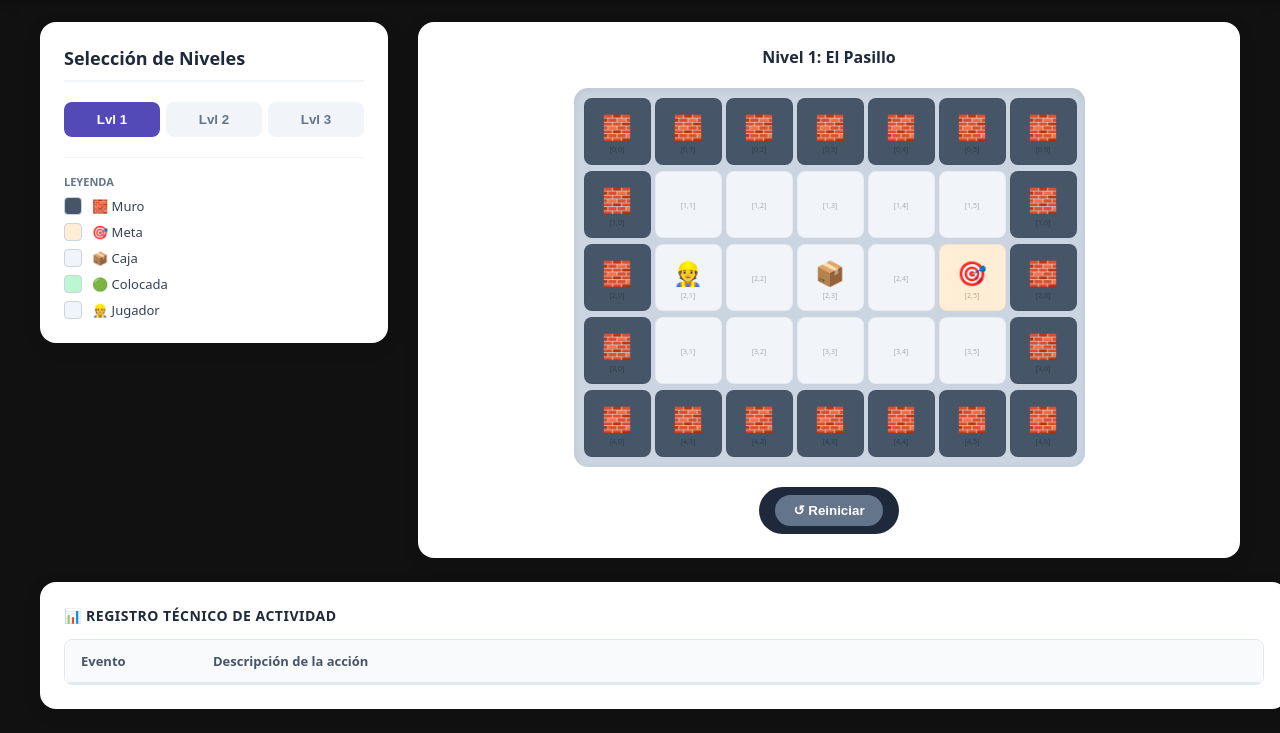
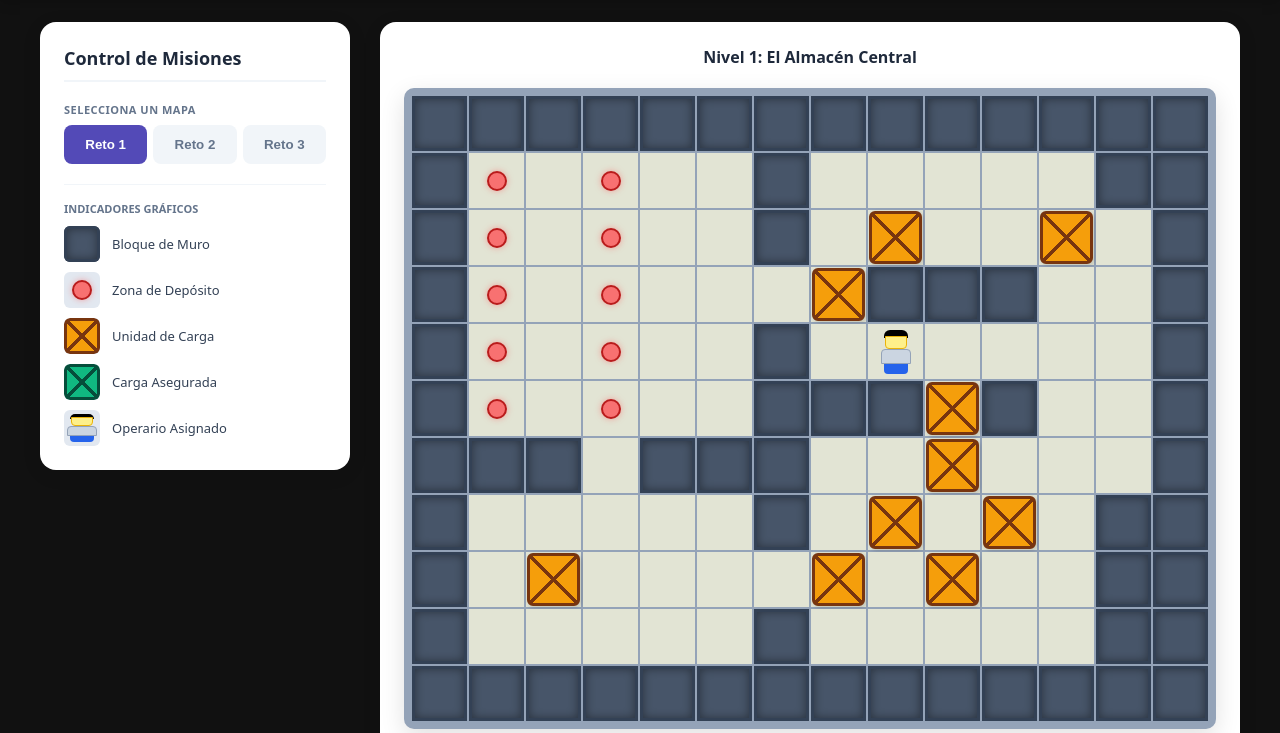
Before and after one commit to Ljckw2e/Proyecto-01-IA, an Astro site: page / in a window 1280 px wide. Both pictures are taken after a click on the button "Búsqueda Informada (Sokoban)". Shown: the part 67-800 px from the top of the page. Built offline with nearby package versions, Linux system fonts and the light colour scheme; Astro itself is replaced by a stand-in of ours.

Commit message:
Update SokobanViz.jsx

```diff
--- a/src/components/Tableros/SokobanViz.jsx
+++ b/src/components/Tableros/SokobanViz.jsx
@@ -1,49 +1,56 @@
 import { useState, useEffect, useRef, useCallback } from "react";
 
-const CELL_BASE = {
-  W: { bg: "#475569", label: "🧱" },
-  T: { bg: "#ffedd5", label: "🎯" },
-  F: { bg: "#f1f5f9", label: "" },
-};
-
-// 🗺️ NIVELES REDISEÑADOS CON MAYOR DIFICULTAD
+// ──────────────────────────────────────────────
+// CONFIGURACIÓN DE LOS 3 NIVELES REALES (IMÁGENES)
+// ──────────────────────────────────────────────
 const PRESET_LEVELS = {
   1: {
-    name: "Nivel 1: El Pasillo",
-    rows: 5, cols: 7,
+    name: "Nivel 1: El Almacén Central",
+    rows: 11, cols: 14,
     grid: [
-      ['W', 'W', 'W', 'W', 'W', 'W', 'W'],
-      ['W', 'F', 'F', 'F', 'F', 'F', 'W'],
-      ['W', 'P', 'F', 'B', 'F', 'T', 'W'],
-      ['W', 'F', 'F', 'F', 'F', 'F', 'W'],
-      ['W', 'W', 'W', 'W', 'W', 'W', 'W']
+      ['W','W','W','W','W','W','W','W','W','W','W','W','W','W'],
+      ['W','T','F','T','F','F','W','F','F','F','F','F','W','W'],
+      ['W','T','F','T','F','F','W','F','B','F','F','B','F','W'],
+      ['W','T','F','T','F','F','F','B','W','W','W','F','F','W'],
+      ['W','T','F','T','F','F','W','F','P','F','F','F','F','W'],
+      ['W','T','F','T','F','F','W','W','W','B','W','F','F','W'],
+      ['W','W','W','F','W','W','W','F','F','B','F','F','F','W'],
+      ['W','F','F','F','F','F','W','F','B','F','B','F','W','W'],
+      ['W','F','B','F','F','F','F','B','F','B','F','F','W','W'],
+      ['W','F','F','F','F','F','W','F','F','F','F','F','W','W'],
+      ['W','W','W','W','W','W','W','W','W','W','W','W','W','W']
     ]
   },
   2: {
-    name: "Nivel 2: Gestión de Almacen",
-    rows: 7, cols: 8,
+    name: "Nivel 2: Canales de Distribución",
+    rows: 10, cols: 15,
     grid: [
-      ['W', 'W', 'W', 'W', 'W', 'W', 'W', 'W'],
-      ['W', 'T', 'F', 'F', 'W', 'F', 'F', 'W'],
-      ['W', 'T', 'B', 'F', 'F', 'B', 'F', 'W'],
-      ['W', 'W', 'F', 'W', 'W', 'F', 'F', 'W'],
-      ['W', 'F', 'F', 'F', 'B', 'F', 'F', 'W'],
-      ['W', 'F', 'P', 'F', 'T', 'F', 'F', 'W'],
-      ['W', 'W', 'W', 'W', 'W', 'W', 'W', 'W']
+      ['W','W','W','W','W','W','W','W','W','W','W','W','W','W','W'],
+      ['W','F','F','F','F','F','W','F','F','F','F','F','P','W','W'],
+      ['W','F','F','F','F','F','W','F','B','F','B','F','F','W','W'],
+      ['W','F','F','F','F','F','W','F','B','F','F','B','F','W','W'],
+      ['W','F','F','F','F','F','F','F','B','F','B','F','F','W','W'],
+      ['W','W','W','W','W','W','W','F','B','F','F','F','F','W','W'],
+      ['W','T','T','T','T','F','W','F','B','W','W','F','F','W','W'],
+      ['W','F','T','T','T','F','F','B','F','F','B','F','F','W','W'],
+      ['W','T','T','T','F','F','W','F','F','B','F','F','F','W','W'],
+      ['W','W','W','W','W','W','W','W','W','W','W','W','W','W','W']
     ]
   },
   3: {
-    name: "Nivel 3: El Laberinto de Cajas",
-    rows: 8, cols: 9,
+    name: "Nivel 3: El Gran Reto de Cajas",
+    rows: 10, cols: 13,
     grid: [
-      ['W', 'W', 'W', 'W', 'W', 'W', 'W', 'W', 'W'],
-      ['W', 'F', 'F', 'F', 'F', 'W', 'T', 'T', 'W'],
-      ['W', 'F', 'B', 'F', 'F', 'W', 'T', 'T', 'W'],
-      ['W', 'W', 'W', 'F', 'B', 'F', 'F', 'F', 'W'],
-      ['W', 'F', 'F', 'F', 'P', 'F', 'W', 'F', 'W'],
-      ['W', 'F', 'B', 'F', 'B', 'F', 'W', 'F', 'W'],
-      ['W', 'F', 'F', 'F', 'F', 'F', 'F', 'F', 'W'],
-      ['W', 'W', 'W', 'W', 'W', 'W', 'W', 'W', 'W']
+      ['W','W','W','W','W','W','W','W','W','W','W','W','W'],
+      ['W','T','F','T','F','W','F','F','F','P','F','W','W'],
+      ['W','T','F','T','F','F','F','F','B','B','F','W','W'],
+      ['W','T','F','T','F','W','F','F','F','B','F','W','W'],
+      ['W','T','F','T','F','W','F','F','F','B','F','W','W'],
+      ['W','T','F','T','F','W','B','F','B','F','F','W','W'],
+      ['W','W','W','F','W','W','F','B','F','F','F','W','W'],
+      ['W','F','F','F','F','F','F','F','B','F','B','F','W','W'],
+      ['W','F','F','F','F','W','B','F','F','B','F','F','W','W'],
+      ['W','W','W','W','W','W','W','W','W','W','W','W','W']
     ]
   }
 };
@@ -65,22 +72,23 @@ export default function SokobanViz() {
     setCols(lvl.cols);
     setGridMap(lvl.grid.map(row => [...row]));
     setGameWon(false);
-    setManualLogs([`Sistema iniciado. Reto #${lvlNum} cargado correctamente.`]);
+    setManualLogs([`Nivel ${lvlNum} cargado de forma correcta.`]);
   };
 
-  // Auto-scroll para la tabla de abajo
   useEffect(() => {
     if (tableContainerRef.current) {
       tableContainerRef.current.scrollTop = tableContainerRef.current.scrollHeight;
     }
   }, [manualLogs]);
 
+  // Motor de física y lógica de movimiento manual
   const moverJugador = useCallback((dr, dc) => {
     if (gameWon) return;
 
     setGridMap((prevMap) => {
       const nuevoMapa = prevMap.map(row => [...row]);
       let pr = -1, pc = -1;
+
       for (let r = 0; r < rows; r++) {
         for (let c = 0; c < cols; c++) {
           if (nuevoMapa[r][c] === 'P' || nuevoMapa[r][c] === 'M') { pr = r; pc = c; break; }
@@ -99,7 +107,7 @@ export default function SokobanViz() {
       if (celdaDestino === 'F' || celdaDestino === 'T') {
         nuevoMapa[pr][pc] = origenEraMeta ? 'T' : 'F';
         nuevoMapa[tr][tc] = (celdaDestino === 'T') ? 'M' : 'P';
-        setManualLogs(prev => [...prev, `Desplazamiento manual hacia coordenadas [${tr}, ${tc}]`]);
+        setManualLogs(prev => [...prev, `Desplazamiento del operario a las coordenadas [${tr}, ${tc}]`]);
         return nuevoMapa;
       }
 
@@ -112,13 +120,16 @@ export default function SokobanViz() {
           nuevoMapa[dR][dC] = (celdaDetras === 'T') ? 'X' : 'B';
           nuevoMapa[pr][pc] = origenEraMeta ? 'T' : 'F';
           nuevoMapa[tr][tc] = (celdaDestino === 'X') ? 'M' : 'P';
-          setManualLogs(prev => [...prev, `Unidad de carga desplazada a posicion [${dR}, ${dC}]`]);
+          setManualLogs(prev => [...prev, `Bloque de carga empujado hacia la posicion [${dR}, ${dC}]`]);
 
           let victoria = true;
           for (let i = 0; i < rows; i++) {
             for (let j = 0; j < cols; j++) { if (nuevoMapa[i][j] === 'B') victoria = false; }
           }
-          if (victoria) { setGameWon(true); setManualLogs(prev => [...prev, "PROTOCOLOS CUMPLIDOS: Almacen optimizado con exito."]); }
+          if (victoria) {
+            setGameWon(true);
+            setManualLogs(prev => [...prev, "Estatus finalizado: Todas las cajas se encuentran en sus destinos."]);
+          }
           return nuevoMapa;
         }
       }
@@ -141,48 +152,122 @@ export default function SokobanViz() {
     return () => window.removeEventListener("keydown", handleKeyDown);
   }, [moverJugador]);
 
-  const renderCellContent = (row, col, cellBaseType) => {
-    if (cellBaseType === 'P' || cellBaseType === 'M') return "👷";
-    if (cellBaseType === 'B') return "📦";
-    if (cellBaseType === 'X') return "🟢";
-    return CELL_BASE[cellBaseType]?.label ?? "";
+  // ──────────────────────────────────────────────
+  // RENDERIZADO VISUAL EXCLUSIVO CON CSS (SIN EMOJIS)
+  // ──────────────────────────────────────────────
+  const renderCellGraphic = (cellType) => {
+    const boxXLine = {
+      position: "absolute", width: "100%", height: "100%", top: 0, left: 0,
+      backgroundImage: "linear-gradient(to top right, transparent calc(50% - 2px), #78350f calc(50% - 2px), #78350f calc(50% + 2px), transparent calc(50% + 2px)), linear-gradient(to top left, transparent calc(50% - 2px), #78350f calc(50% - 2px), #78350f calc(50% + 2px), transparent calc(50% + 2px))"
+    };
+
+    switch (cellType) {
+      case 'W': // 🧱 Muro perimetral texturizado
+        return (
+          <div style={{ width: "100%", height: "100%", background: "#475569", border: "3px solid #334155", boxSizing: "border-box", boxShadow: "inset 0 0 10px rgba(0,0,0,0.4)" }} />
+        );
+      case 'B': // 📦 Caja de Madera Suelta
+        return (
+          <div style={{ width: "85%", height: "85%", background: "#f59e0b", border: "3px solid #78350f", borderRadius: "6px", position: "relative", boxShadow: "2px 2px 5px rgba(0,0,0,0.15)" }}>
+            <div style={boxXLine} />
+          </div>
+        );
+      case 'X': // 🟢 Caja Colocada con Éxito
+        return (
+          <div style={{ width: "85%", height: "85%", background: "#10b981", border: "3px solid #064e3b", borderRadius: "6px", position: "relative", boxShadow: "0 0 8px rgba(16,185,129,0.5)" }}>
+            <div style={{ ...boxXLine, backgroundImage: "linear-gradient(to top right, transparent calc(50% - 2px), #064e3b calc(50% - 2px), #064e3b calc(50% + 2px), transparent calc(50% + 2px)), linear-gradient(to top left, transparent calc(50% - 2px), #064e3b calc(50% - 2px), #064e3b calc(50% + 2px), transparent calc(50% + 2px))" }} />
+          </div>
+        );
+      case 'T': // 🎯 Objetivo / Meta Vacía
+        return (
+          <div style={{ width: "16px", height: "16px", background: "#f87171", borderRadius: "50%", border: "2px solid #b91c1c", boxShadow: "0 0 6px rgba(248,113,113,0.6)" }} />
+        );
+      case 'P': // 👷 Jugador sobre Suelo Común
+      case 'M': // 👷 Jugador sobre un Objetivo
+        return (
+          <div style={{ width: "80%", height: "80%", display: "flex", flexDirection: "column", alignItems: "center", position: "relative" }}>
+            {/* Cabello */}
+            <div style={{ width: "24px", height: "12px", background: "#000", borderRadius: "6px 6px 0 0" }} />
+            {/* Rostro */}
+            <div style={{ width: "20px", height: "16px", background: "#fef08a", borderRadius: "0 0 4px 4px", border: "1px solid #eab308", marginTop: "-2px" }} />
+            {/* Camisa */}
+            <div style={{ width: "28px", height: "18px", background: "#cbd5e1", borderRadius: "4px 4px 0 0", border: "1px solid #94a3b8" }} />
+            {/* Pantalón */}
+            <div style={{ width: "24px", height: "14px", background: "#2563eb", borderRadius: "0 0 4px 4px" }} />
+          </div>
+        );
+      default:
+        return null;
+    }
   };
 
   return (
     <div style={{ display: "flex", flexDirection: "column", gap: "24px", width: "100%", maxWidth: "1400px", margin: "0 auto", boxSizing: "border-box" }}>
 
-      {/* SECCIÓN SUPERIOR */}
+      {/* SECCIÓN SUPERIOR: CONFIGURACIÓN + TABLERO INTERACTIVO */}
       <div style={{ display: "flex", gap: "30px", width: "100%", alignItems: "flex-start" }}>
 
-        {/* PANEL LATERAL */}
-        <div style={{ width: "300px", background: "#ffffff", padding: "24px", borderRadius: "16px", boxShadow: "0 4px 20px rgba(0,0,0,0.08)", display: "flex", flexDirection: "column", gap: "20px" }}>
-          <h3 style={{ margin: "0", color: "#1e293b", fontSize: "18px", borderBottom: "2px solid #f1f5f9", paddingBottom: "10px" }}>Selección de Niveles</h3>
-          <div style={{ display: "flex", flexWrap: "wrap", gap: "6px" }}>
-            {[1, 2, 3].map((num) => (
-              <button key={num} onClick={() => cargarNivel(num)} style={{ flex: "1 1 30%", padding: "10px", borderRadius: "8px", border: "none", fontWeight: "bold", cursor: "pointer", background: currentLevel === num ? "#534AB7" : "#f1f5f9", color: currentLevel === num ? "#fff" : "#64748b", transition: "all 0.2s" }}>Lvl {num}</button>
-            ))}
+        {/* COLUMNA 1: CONFIGURACIÓN */}
+        <div style={{ width: "320px", background: "#ffffff", padding: "24px", borderRadius: "16px", boxShadow: "0 4px 20px rgba(0,0,0,0.08)", display: "flex", flexDirection: "column", gap: "20px" }}>
+          <h3 style={{ margin: "0", color: "#1e293b", fontSize: "18px", borderBottom: "2px solid #f1f5f9", paddingBottom: "10px" }}>
+            Control de Misiones
+          </h3>
+
+          {/* Selector de Niveles */}
+          <div style={{ display: "flex", flexDirection: "column", gap: "8px" }}>
+            <span style={{ fontSize: "11px", fontWeight: "700", color: "#64748b", letterSpacing: "0.5px" }}>SELECCIONA UN MAPA</span>
+            <div style={{ display: "flex", gap: "6px" }}>
+              {[1, 2, 3].map((num) => (
+                <button
+                  key={num}
+                  onClick={() => cargarNivel(num)}
+                  style={{
+                    flex: 1, padding: "12px 10px", borderRadius: "8px", border: "none", fontWeight: "bold", cursor: "pointer",
+                    background: currentLevel === num ? "#534AB7" : "#f1f5f9",
+                    color: currentLevel === num ? "#fff" : "#64748b",
+                    transition: "all 0.2s"
+                  }}
+                >
+                  Reto {num}
+                </button>
+              ))}
+            </div>
           </div>
-          <div style={{ display: "flex", flexDirection: "column", gap: "8px", borderTop: "1px solid #f1f5f9", paddingTop: "16px" }}>
-            <span style={{ fontSize: "11px", fontWeight: "700", color: "#64748b" }}>LEYENDA</span>
-            {[ ["#475569", "🧱 Muro"], ["#ffedd5", "🎯 Meta"], ["#f1f5f9", "📦 Caja"], ["#bbf7d0", "🟢 Colocada"], ["#f1f5f9", "👷 Jugador"] ].map(([color, label]) => (
-              <div key={label} style={{ display: "flex", alignItems: "center", gap: "10px", fontSize: "13px", color: "#334155" }}>
-                <div style={{ width: "16px", height: "16px", borderRadius: "4px", background: color, border: "1px solid #cbd5e1" }} />{label}
+
+          {/* Leyenda Técnica */}
+          <div style={{ display: "flex", flexDirection: "column", gap: "10px", borderTop: "1px solid #f1f5f9", paddingTop: "16px" }}>
+            <span style={{ fontSize: "11px", fontWeight: "700", color: "#64748b" }}>INDICADORES GRÁFICOS</span>
+            {[
+              { type: 'W', label: "Bloque de Muro" },
+              { type: 'T', label: "Zona de Depósito" },
+              { type: 'B', label: "Unidad de Carga" },
+              { type: 'X', label: "Carga Asegurada" },
+              { type: 'P', label: "Operario Asignado" }
+            ].map((item) => (
+              <div key={item.label} style={{ display: "flex", alignItems: "center", gap: "12px", fontSize: "13px", color: "#334155" }}>
+                <div style={{ width: "36px", height: "36px", background: item.type === 'W' ? 'transparent' : "#e2e8f0", borderRadius: "6px", display: "flex", alignItems: "center", justifyContent: "center", overflow: "hidden" }}>
+                  {renderCellGraphic(item.type)}
+                </div>
+                <span>{item.label}</span>
               </div>
             ))}
           </div>
         </div>
 
-        {/* TABLERO CENTRAL */}
-        <div style={{ flex: "1", background: "#ffffff", padding: "24px", borderRadius: "16px", boxShadow: "0 4px 20px rgba(0,0,0,0.08)", display: "flex", flexDirection: "column", alignItems: "center", justifyContent: "flex-start", gap: "20px" }}>
+        {/* COLUMNA 2: TABLERO ARCADE PRINCIPAL */}
+        <div style={{
+          flex: "1", background: "#ffffff", padding: "24px", borderRadius: "16px", boxShadow: "0 4px 20px rgba(0,0,0,0.08)",
+          display: "flex", flexDirection: "column", alignItems: "center", justifyContent: "flex-start", gap: "20px"
+        }}>
           <div style={{ fontWeight: "bold", color: "#1e293b", fontSize: "16px" }}>{PRESET_LEVELS[currentLevel].name}</div>
 
           {gameWon && (
-            <div style={{ display: "flex", flexDirection: "column", alignItems: "center", gap: "12px", background: "#dcfce7", padding: "15px 30px", borderRadius: "16px", border: "1px solid #bbf7d0" }}>
-              <span style={{ color: "#15803d", fontWeight: "bold" }}>🏆 ¡Nivel completado con éxito!</span>
+            <div style={{ display: "flex", flexDirection: "column", alignItems: "center", gap: "12px", background: "#dcfce7", padding: "15px 35px", borderRadius: "16px", border: "1px solid #bbf7d0" }}>
+              <span style={{ color: "#15803d", fontWeight: "bold" }}>Misión cumplida de manera exitosa</span>
               {currentLevel < 3 && (
                 <button
                   onClick={() => cargarNivel(currentLevel + 1)}
-                  style={{ padding: "8px 20px", background: "#15803d", color: "white", border: "none", borderRadius: "20px", fontWeight: "bold", cursor: "pointer", boxShadow: "0 4px 10px rgba(21,128,61,0.3)" }}
+                  style={{ padding: "10px 24px", background: "#15803d", color: "white", border: "none", borderRadius: "20px", fontWeight: "bold", cursor: "pointer", boxShadow: "0 4px 10px rgba(21,128,61,0.25)" }}
                 >
                   Siguiente Nivel →
                 </button>
@@ -190,35 +275,57 @@ export default function SokobanViz() {
             </div>
           )}
 
-          <div style={{ display: "grid", gridTemplateColumns: `repeat(${cols}, 65px)`, gap: "6px", background: "#cbd5e1", padding: "10px", borderRadius: "14px", boxShadow: "inset 0 2px 8px rgba(0,0,0,0.08)" }}>
+          {/* Tablero dinámico auto-ajustado */}
+          <div style={{
+            display: "grid",
+            gridTemplateColumns: `repeat(${cols}, 55px)`,
+            gap: "2px",
+            background: "#94a3b8",
+            padding: "8px",
+            borderRadius: "10px",
+            boxShadow: "0 8px 24px rgba(0,0,0,0.12)"
+          }}>
             {gridMap.flat().map((cell, pos) => {
               const r = Math.floor(pos / cols), c = pos % cols;
-              let bg = CELL_BASE[cell]?.bg ?? "#f1f5f9";
-              if (['P','B','M','X'].includes(cell)) bg = (cell === 'M') ? "#ffedd5" : (cell === 'X') ? "#bbf7d0" : "#f1f5f9";
+
+              // El suelo por defecto toma el color arenoso/beige de la captura
+              let cellBg = "#e2e4d4";
+              if (cell === 'W') cellBg = "#475569";
+
               return (
-                <div key={pos} style={{ width: "65px", height: "65px", background: bg, display: "flex", flexDirection: "column", justifyContent: "center", alignItems: "center", fontSize: "24px", borderRadius: "8px", border: "1px solid rgba(0,0,0,0.04)" }}>
-                  {renderCellContent(r, c, cell)}
-                  <span style={{ fontSize: "7px", opacity: 0.3, marginTop: "2px", color: "#000" }}>{`[${r},${c}]`}</span>
+                <div
+                  key={pos}
+                  style={{
+                    width: "55px", height: "55px", background: cellBg,
+                    display: "flex", alignItems: "center", justifyContent: "center",
+                    position: "relative"
+                  }}
+                >
+                  {renderCellGraphic(cell)}
                 </div>
               );
             })}
           </div>
 
           <div style={{ display: "flex", gap: "8px", background: "#1e293b", padding: "8px 16px", borderRadius: "30px" }}>
-            <button onClick={() => cargarNivel(currentLevel)} style={{ padding: "8px 18px", background: "#64748b", color: "white", border: "none", borderRadius: "20px", fontWeight: "bold", cursor: "pointer" }}>↺ Reiniciar</button>
+            <button onClick={() => cargarNivel(currentLevel)} style={{ padding: "8px 18px", background: "#64748b", color: "white", border: "none", borderRadius: "20px", fontWeight: "bold", cursor: "pointer" }}>
+              ↺ Reiniciar Mapa
+            </button>
           </div>
         </div>
       </div>
 
-      {/* TABLA DE PASOS INFERIOR */}
+      {/* SECCIÓN INFERIOR: TABLA TÉCNICA DE AUDITORÍA */}
       <div style={{ width: "100%", background: "#ffffff", padding: "24px", borderRadius: "16px", boxShadow: "0 4px 20px rgba(0,0,0,0.08)", display: "flex", flexDirection: "column", gap: "14px" }}>
-        <h4 style={{ margin: "0", color: "#1e293b", fontSize: "14px", fontWeight: "700", letterSpacing: "0.5px" }}>📊 REGISTRO TÉCNICO DE ACTIVIDAD</h4>
-        <div ref={tableContainerRef} style={{ maxHeight: "250px", overflowY: "auto", borderRadius: "8px", border: "1px solid #e2e8f0" }}>
+        <h4 style={{ margin: "0", color: "#1e293b", fontSize: "14px", fontWeight: "700", letterSpacing: "0.5px" }}>
+          📊 REGISTRO DE TRÁNSITO EN TIEMPO REAL
+        </h4>
+        <div ref={tableContainerRef} style={{ maxHeight: "220px", overflowY: "auto", borderRadius: "8px", border: "1px solid #e2e8f0" }}>
           <table style={{ width: "100%", borderCollapse: "collapse", fontSize: "13px" }}>
             <thead>
               <tr style={{ background: "#f8fafc", borderBottom: "2px solid #e2e8f0", position: "sticky", top: 0, zIndex: 1 }}>
-                <th style={{ padding: "12px 16px", width: "100px", textAlign: "left", color: "#475569" }}>Evento</th>
-                <th style={{ padding: "12px 16px", textAlign: "left", color: "#475569" }}>Descripción de la acción</th>
+                <th style={{ padding: "12px 16px", width: "120px", textAlign: "left", color: "#475569" }}>Identificador</th>
+                <th style={{ padding: "12px 16px", textAlign: "left", color: "#475569" }}>Descripción del Movimiento</th>
               </tr>
             </thead>
             <tbody>
@@ -226,7 +333,7 @@ export default function SokobanViz() {
                 const esUltimo = i === manualLogs.length - 1;
                 return (
                   <tr key={i} style={{ borderBottom: "1px solid #f1f5f9", background: esUltimo ? "#EEEDFE" : "transparent", color: esUltimo ? "#534AB7" : "#334155", fontWeight: esUltimo ? "600" : "400" }}>
-                    <td style={{ padding: "10px 16px", fontFamily: "monospace" }}>ID_{String(i).padStart(3, '0')}</td>
+                    <td style={{ padding: "10px 16px", fontFamily: "monospace" }}>MOV_{String(i).padStart(3, '0')}</td>
                     <td style={{ padding: "10px 16px" }}>{log}</td>
                   </tr>
                 );
```
